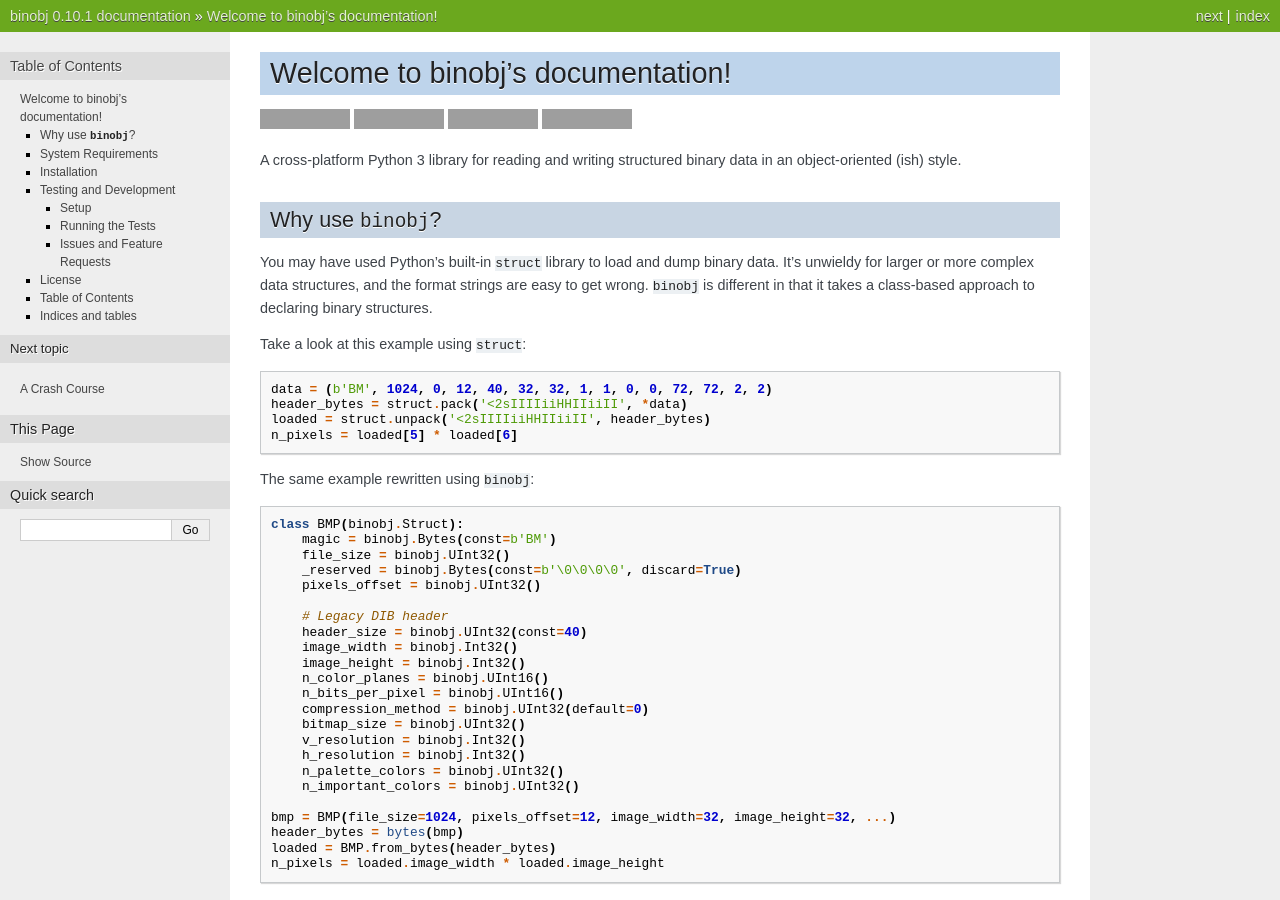
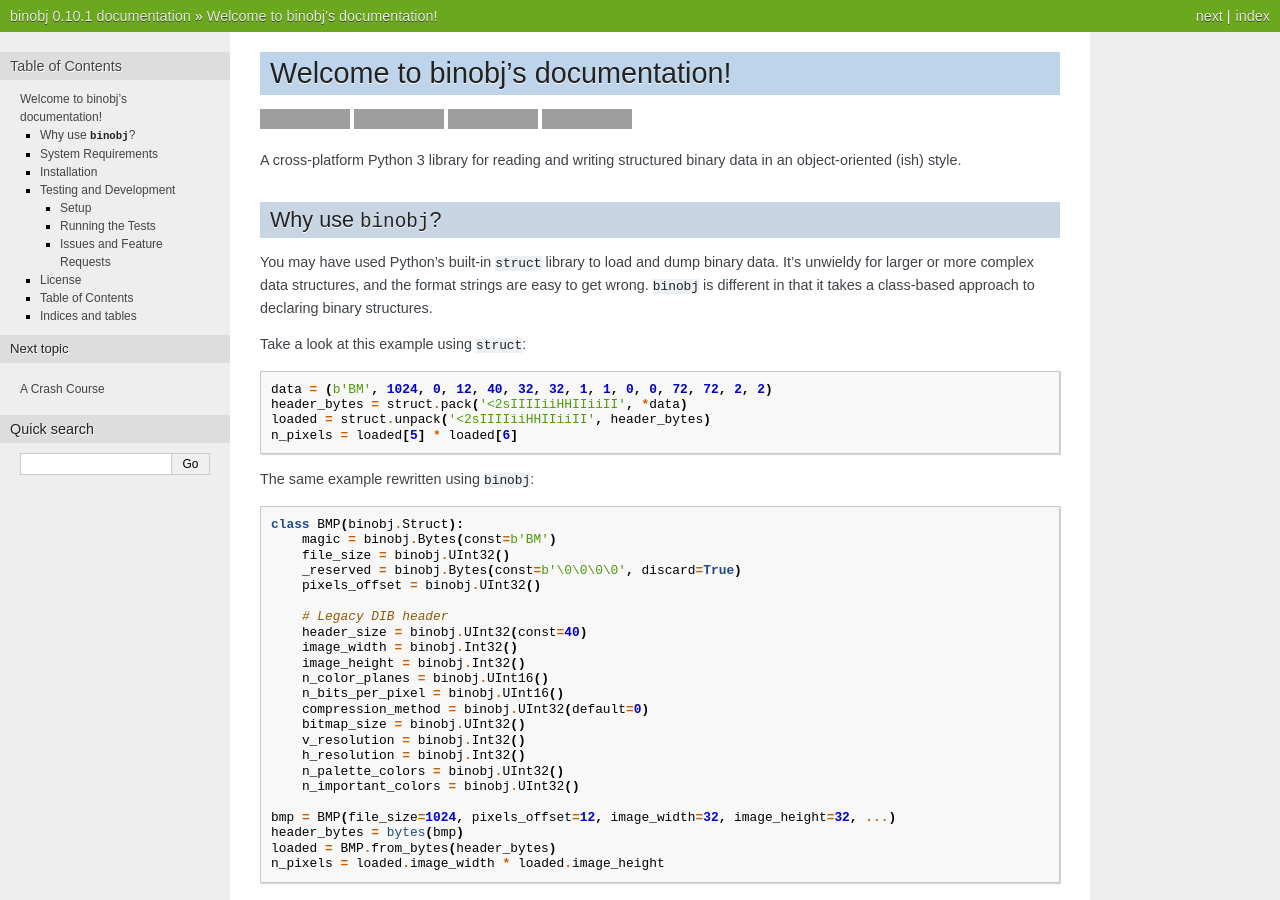
Before and after one commit to dargueta/binobj, a Sphinx documentation site: the page built from docs/source/index.rst, in a window 1280 px wide and 900 px high, cut to the strip 0-900 px from the top of the window. Built offline with Sphinx 7.4.7, drawn with Linux system fonts in a browser that asks for light colours; part of the change alters nothing that is shown; grey boxes are pictures that could not be loaded.

```diff
--- a/docs/source/conf.py
+++ b/docs/source/conf.py
@@ -30,15 +30,18 @@ sys.path.insert(0, os.path.abspath(os.path.join("..", "binobj")))
 # needs_sphinx = '1.0'
 
 add_module_names = False
+modindex_common_prefix = ["binobj."]
 
 # Add any Sphinx extension module names here, as strings. They can be
 # extensions coming with Sphinx (named 'sphinx.ext.*') or your custom
 # ones.
 extensions = [
     "sphinx.ext.autodoc",
+    "sphinx.ext.coverage",
+    "sphinx.ext.githubpages",
     "sphinx.ext.intersphinx",
-    "sphinx.ext.coverage",
     "sphinx.ext.napoleon",
+    "sphinx.ext.todo",
 ]
 
 # Add any paths that contain templates here, relative to this directory.
@@ -99,6 +102,9 @@ html_theme = "nature"
 #
 # html_theme_options = {}
 
+html_copy_source = False
+html_show_sourcelink = False
+
 # Add any paths that contain custom static files (such as style sheets) here,
 # relative to this directory. They are copied after the builtin static files,
 # so a file named "default.css" will overwrite the builtin "default.css".
@@ -120,61 +126,5 @@ html_static_path = ["_static"]
 # }
 
 
-# -- Options for HTMLHelp output ------------------------------------------
-
-# Output file base name for HTML help builder.
-htmlhelp_basename = "binobjdoc"
-
-
-# -- Options for LaTeX output ---------------------------------------------
-
-latex_elements = {
-    # The paper size ('letterpaper' or 'a4paper').
-    #
-    # 'papersize': 'letterpaper',
-    # The font size ('10pt', '11pt' or '12pt').
-    #
-    # 'pointsize': '10pt',
-    # Additional stuff for the LaTeX preamble.
-    #
-    # 'preamble': '',
-    # Latex figure (float) alignment
-    #
-    # 'figure_align': 'htbp',
-}
-
-# Grouping the document tree into LaTeX files. List of tuples
-# (source start file, target name, title,
-#  author, documentclass [howto, manual, or own class]).
-latex_documents = [
-    (master_doc, "binobj.tex", "binobj Documentation", "Diego Argueta", "manual")
-]
-
-
-# -- Options for manual page output ---------------------------------------
-
-# One entry per manual page. List of tuples
-# (source start file, name, description, authors, manual section).
-man_pages = [(master_doc, "binobj", "binobj Documentation", [author], 1)]
-
-
-# -- Options for Texinfo output -------------------------------------------
-
-# Grouping the document tree into Texinfo files. List of tuples
-# (source start file, target name, title, author,
-#  dir menu entry, description, category)
-texinfo_documents = [
-    (
-        master_doc,
-        "binobj",
-        "binobj Documentation",
-        author,
-        "binobj",
-        "A Python library for reading and writing structured binary data.",
-        "Miscellaneous",
-    )
-]
-
-
 # Example configuration for intersphinx: refer to the Python standard library.
-intersphinx_mapping = {"py": ("https://docs.python.org/3/", None)}
+intersphinx_mapping = {"https://docs.python.org/3/": None}
```
Also changed, not shown: 2 other files.
